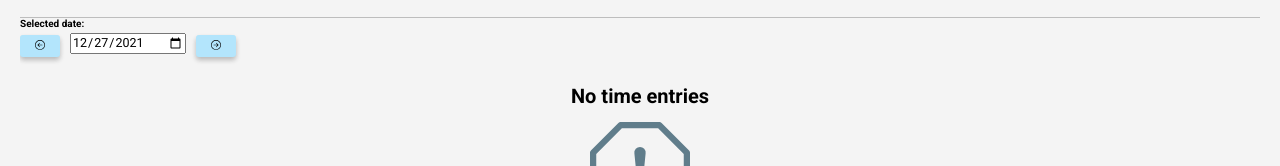
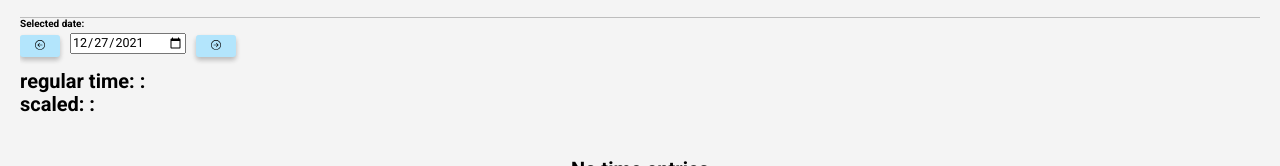
Before and after one commit to haron-IV/TimeTracker, a React (Create React App) app: page / in a window 1280 px wide. Shown: the part 218-384 px from the top of the page. Built offline with nearby package versions, Linux system fonts and the light colour scheme.

Commit message:
add summing up time

```diff
--- a/src/components/AppHeader/AppHeader.utils.ts
+++ b/src/components/AppHeader/AppHeader.utils.ts
@@ -1,5 +1,6 @@
-import { MINUTES_LIMIT, TIME_MULTIPLY_RATIO } from 'config'
+import { MINUTES_LIMIT } from 'config'
 import { useState } from 'react'
+import { getScaledMinutes } from 'shared/utils/helpers'
 
 const MINUTES_LIMIT_LOCAL = MINUTES_LIMIT + 1
 
@@ -7,7 +8,7 @@ export const useTimeCalculator = () => {
   const [minutes, setMinutes] = useState(0)
   const [error, setError] = useState('')
 
-  const scaledTime = Number((minutes / TIME_MULTIPLY_RATIO).toFixed(2))
+  const scaledTime = getScaledMinutes(minutes)
 
   const handleChange = (value: string) => {
     const val = Number(value)
--- a/src/components/EntryList/EntryList.tsx
+++ b/src/components/EntryList/EntryList.tsx
@@ -16,7 +16,14 @@ import { useChangeDate, useEntryList } from './EntryList.utils'
 import ListItem from './ListItem'
 
 const EntryList = () => {
-  const { entriesFromDay, labels, targetDate, setTargetDate } = useEntryList()
+  const {
+    entriesFromDay,
+    labels,
+    targetDate,
+    summedTimeFromDay,
+    summedTimeFromDayScaled,
+    setTargetDate,
+  } = useEntryList()
   const setDate = useChangeDate(setTargetDate, targetDate)
   const onDateChange = (e: React.ChangeEvent<HTMLInputElement>) => {
     setTargetDate(e.target.value)
@@ -35,6 +42,17 @@ const EntryList = () => {
             <BsArrowRightCircle />
           </Button>
         </ControlsWrapper>
+        <h1>
+          <div>
+            regular time:
+            {summedTimeFromDay.hours} : {summedTimeFromDay.minutes}
+          </div>
+
+          <div>
+            scaled:
+            {summedTimeFromDayScaled.hours} : {summedTimeFromDayScaled.minutes}
+          </div>
+        </h1>
       </div>
       <List>
         {entriesFromDay.map(item => (
--- a/src/components/EntryList/EntryList.utils.ts
+++ b/src/components/EntryList/EntryList.utils.ts
@@ -1,11 +1,34 @@
 import { useContext, useEffect, useState } from 'react'
 import { DB, TimeEntry, DBUtils } from 'services'
 import { addLeadingZero, EntryListContext } from 'shared/utils'
+import { getScaledMinutes } from 'shared/utils/helpers'
 
 const db = new DB()
 
 const getEntriesFromDay = (timeEntryItems: TimeEntry[], date: string) =>
   timeEntryItems.filter(({ date: d }) => d === date)
+
+const sumUpEntriesTime = (entries: TimeEntry[], scaled: boolean = false) =>
+  entries.reduce(
+    (acc, curr) => {
+      let hours = `${Number(acc.hours) + curr.entryTimeHours}`
+      let minutes = `${Number(acc.minutes) + curr.entryTimeMinutes}`
+
+      if (Number(minutes) >= 60) {
+        hours = `${Number(hours) + 1}`
+        const restMinutes = scaled
+          ? getScaledMinutes(Number(minutes) % 60)
+          : Number(minutes) % 60
+        minutes = `${addLeadingZero(restMinutes)}`
+      }
+
+      return {
+        hours,
+        minutes,
+      }
+    },
+    { hours: '', minutes: '' }
+  )
 
 export const useEntryList = (date?: string) => {
   const ctx = useContext(EntryListContext)
@@ -20,8 +43,17 @@ export const useEntryList = (date?: string) => {
   }, [ctx?.updateEntryList])
 
   const entriesFromDay = getEntriesFromDay(timeEntryItems, targetDate)
+  const summedTimeFromDay = sumUpEntriesTime(entriesFromDay)
+  const summedTimeFromDayScaled = sumUpEntriesTime(entriesFromDay, true)
 
-  return { entriesFromDay, labels, targetDate, setTargetDate }
+  return {
+    entriesFromDay,
+    labels,
+    targetDate,
+    summedTimeFromDay,
+    summedTimeFromDayScaled,
+    setTargetDate,
+  }
 }
 
 export const useChangeDate = (
--- a/src/shared/utils/helpers.ts
+++ b/src/shared/utils/helpers.ts
@@ -1,3 +1,7 @@
+import { TIME_MULTIPLY_RATIO } from 'config'
+
 export const addLeadingZero = (date: number) => (date <= 9 ? `0${date}` : date)
 export const toPercentage = (value: number, from: number) =>
   Number(((value / from) * 100).toFixed(2))
+export const getScaledMinutes = (minutes: number) =>
+  Number((minutes / TIME_MULTIPLY_RATIO).toFixed(2))
```
